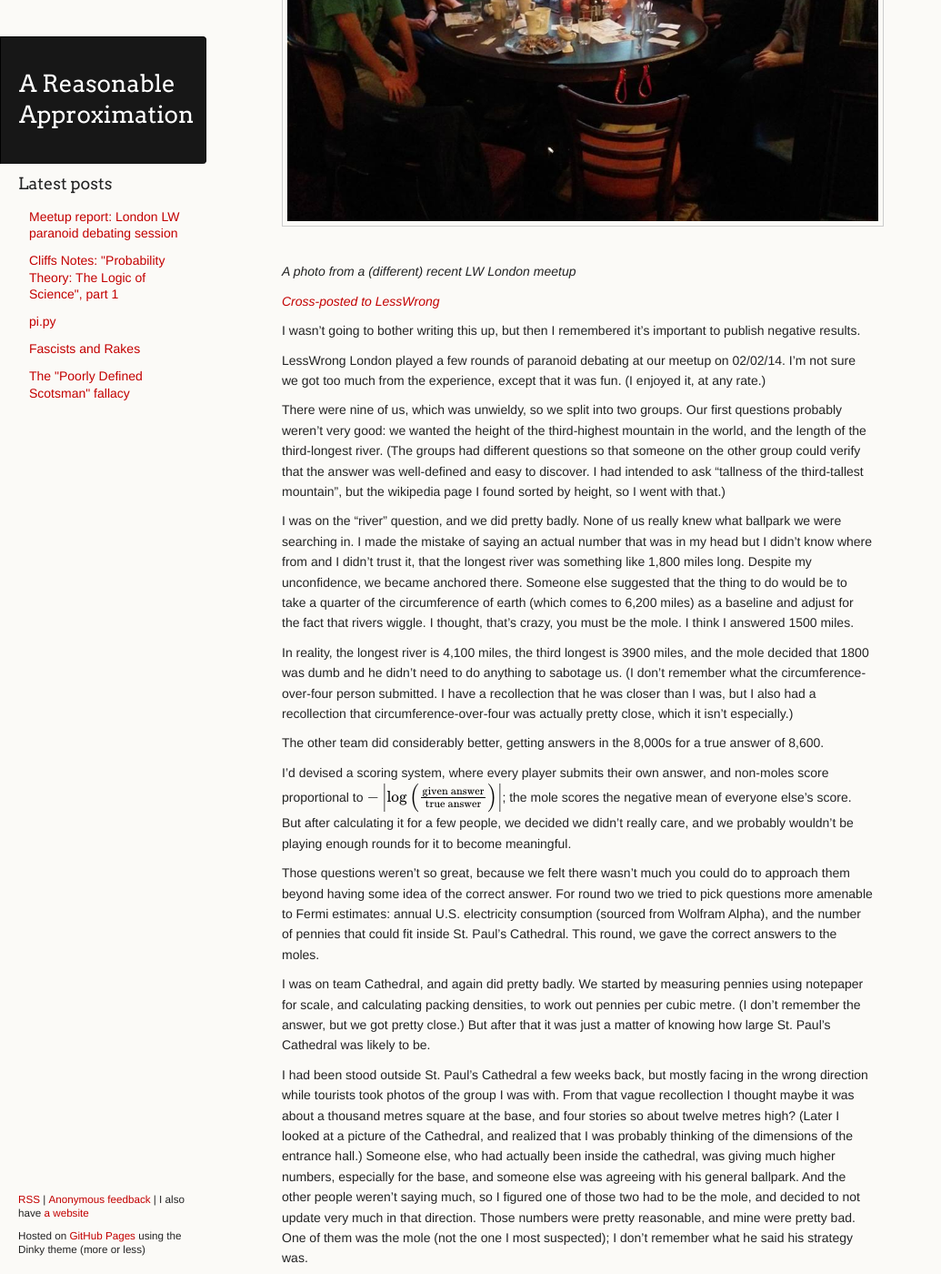
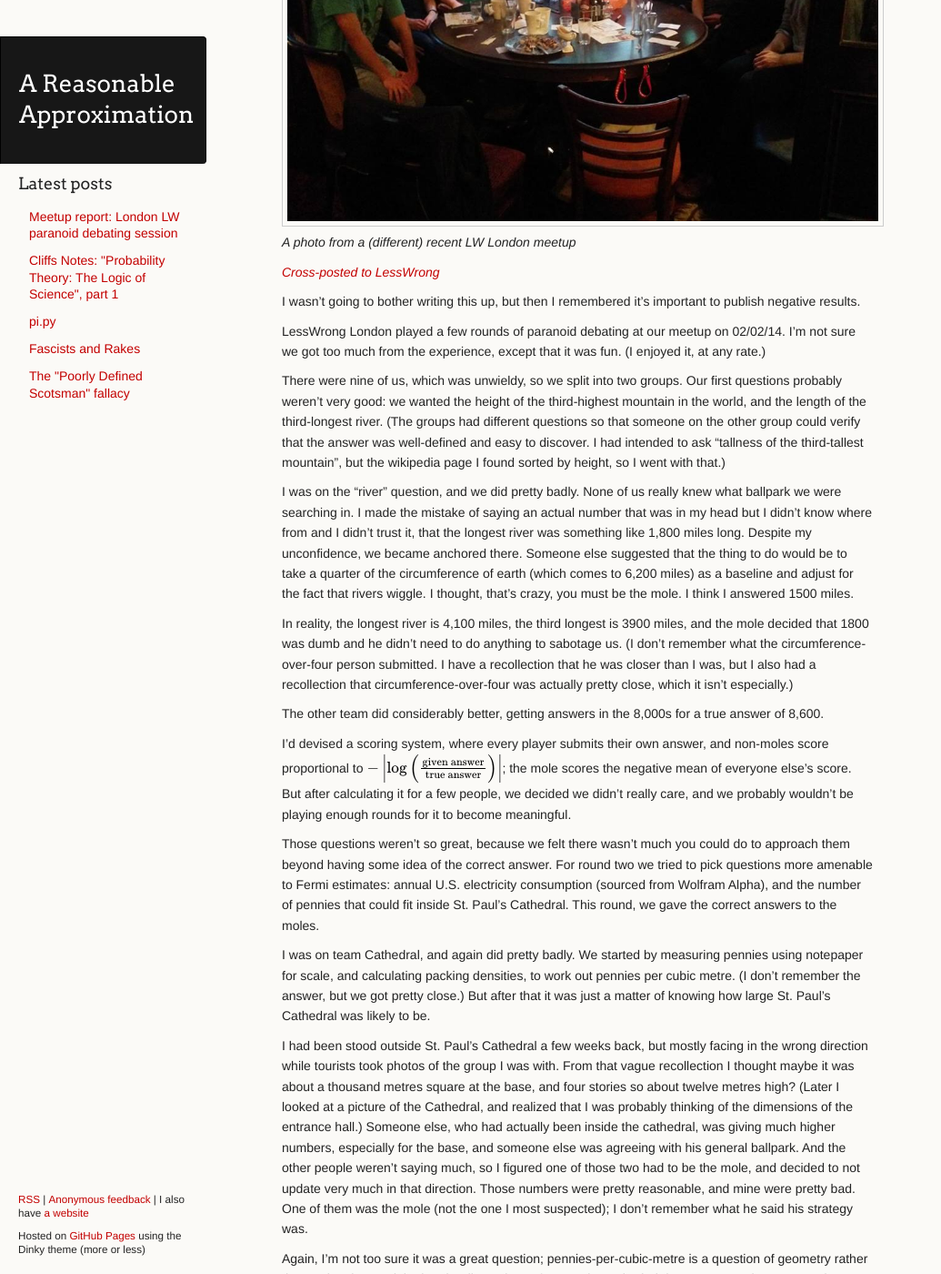
Before and after one commit to ChickenProp/chickenprop.github.com, a Jekyll site: the page built from index.html, in a window 1280 px wide and 1400 px high, scrolled down 346 px. Shown: the whole window at 91% size, without its empty margins (0-1035 px from the left). Built offline with Jekyll 4.4.1, drawn with Linux system fonts in a browser that asks for light colours; nearby versions of some CDN libraries; Markdown is read by kramdown in place of the engine named in the settings; formulas are drawn with MathJax 3; comment, search, counter and statistics services are not loaded.

Commit message:
Remove bottom margin from images.

```diff
--- a/stylesheets/styles.css
+++ b/stylesheets/styles.css
@@ -146,7 +146,7 @@ img {
   margin: 0 auto;
   max-width: 650px;
   padding: 5px;
-  margin: 10px 0 32px 0;
+  margin: 10px 0 0 0;
   border: 1px solid #ccc;
 }
 
```
